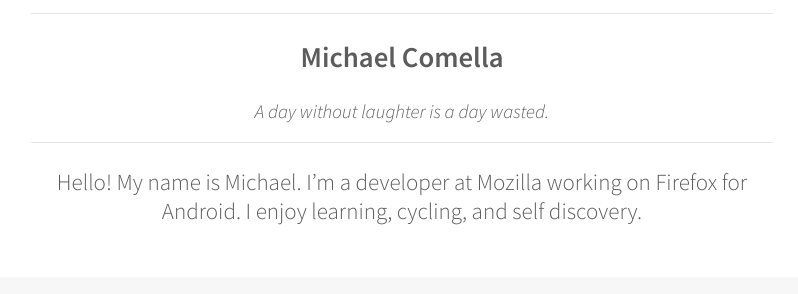
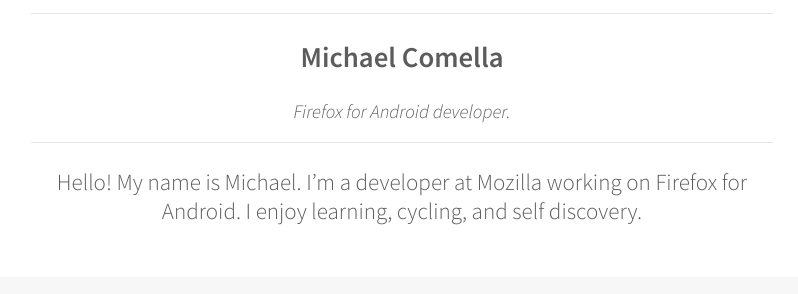
Before and after one commit to mcomella/mcomella.github.com, a Jekyll site: the page built from about.md, in a window 1280 px wide. Shown: the part 267-561 px from the top of the page, without its empty margins (238-1036 px from the left). Built offline with Jekyll 4.4.1, drawn with Linux system fonts in a browser that asks for light colours.

Commit message:
Replace short bio.

```diff
--- a/_config.yml
+++ b/_config.yml
@@ -22,7 +22,7 @@ comments: true
 heading_font: Lobster
 about_footer: true
 short_bio: >
-    A day without laughter is a day wasted.
+    Firefox for Android developer.
 profile_picture: https://www.gravatar.com/avatar/36d05d5b8389b342fc0629461fb39377?s=150
 
 google_analytics: false
```
